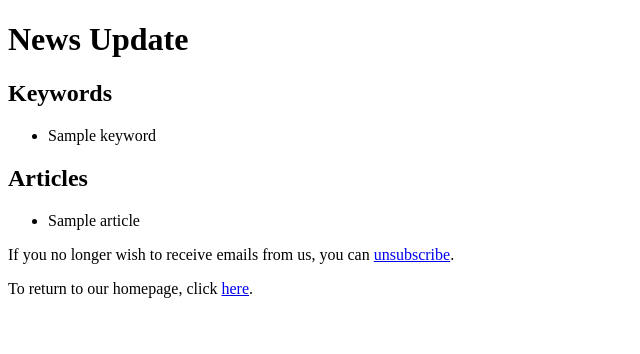
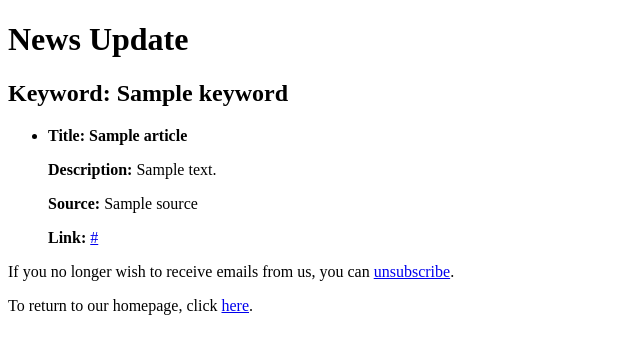
Before and after one commit to Chuck919/HACKKU24, a Flask app: template templates/daily_mail.html in a window 1280 px wide. Shown: the top 354 px of the page, without its empty margins (0-640 px from the left). Run offline with Flask 3, Linux system fonts and the light colour scheme; the template is opened without the code that fills it: most values are stand-ins (such as "Sample title", 1, 10 or a date in 2020).

Commit message:
working daily mail

```diff
--- a/templates/daily_mail.html
+++ b/templates/daily_mail.html
@@ -9,19 +9,20 @@
 <body>
     <h1>News Update</h1>
 
-    <h2>Keywords</h2>
-    <ul>
-        {% for keyword in keywords %}
-            <li>{{ keyword }}</li>
-        {% endfor %}
-    </ul>
+    {% for keyword, keyword_articles in articles.items() %}
+        <h2>Keyword: {{ keyword }}</h2>
+        <ul>
+            {% for article in keyword_articles %}
+                <li>
+                    <p><strong>Title:</strong> <span style="font-weight: bold;">{{ article.title }}</span></p>
+                    <p><strong>Description:</strong> {{ article.description }}</p>
+                    <p><strong>Source:</strong> {{ article.source }}</p>
+                    <p><strong>Link:</strong> <a href="{{ article.link }}">{{ article.link }}</a></p>
+                </li>
+            {% endfor %}
+        </ul>
+    {% endfor %}
 
-    <h2>Articles</h2>
-    <ul>
-        {% for article in articles %}
-            <li>{{ article }}</li>
-        {% endfor %}
-    </ul>
     <p>If you no longer wish to receive emails from us, you can <a href="{{ unsubscribe_link }}">unsubscribe</a>.</p>
     <p>To return to our homepage, click <a href="{{ homepage_link }}">here</a>.</p>
 </body>
```
Also changed, not shown: main.py (+29 -10 lines).
